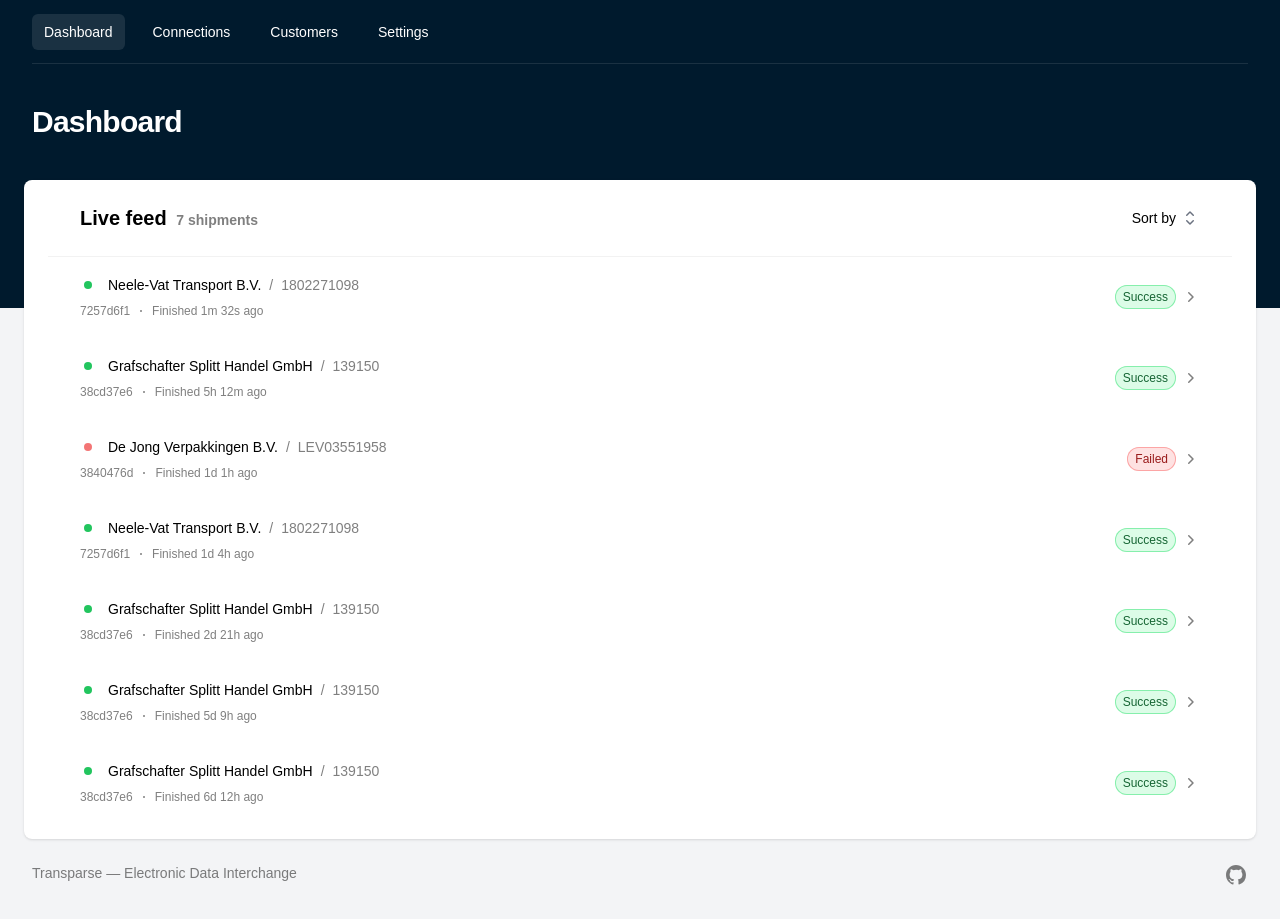
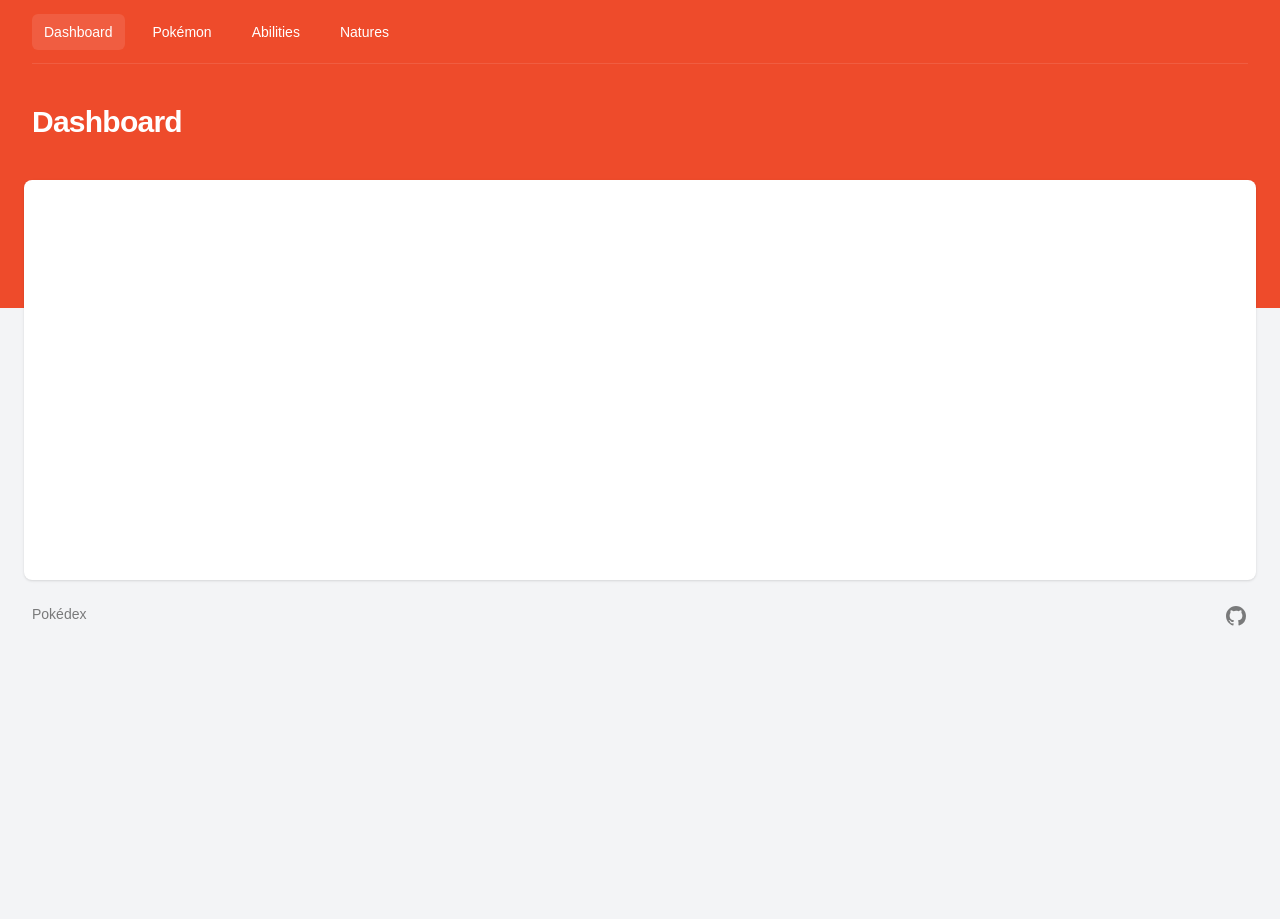
Before and after one commit to rutguo/pokedex-web, a Next.js app: page / in a window 1280 px wide. After the commit the page ends 800 px from the top, so only its background shows below. Built offline with nearby package versions, Linux system fonts and the light colour scheme; a web font is replaced by a local one.

Commit message:
Idea update

```diff
--- a/package.json
+++ b/package.json
@@ -1,6 +1,6 @@
 {
-  "name": "transparse",
-  "version": "0.0.1",
+  "name": "pokedex-web",
+  "version": "0.1.2",
   "private": true,
   "scripts": {
     "dev": "next dev",
--- a/src/app/connections/page.tsx
+++ b/src/app/abilities/page.tsx
@@ -1,3 +1,3 @@
-export default function Connections() {
+export default function Abilities() {
   return <div className="h-96"></div>;
 }
--- a/src/app/components/Footer.tsx
+++ b/src/app/components/Footer.tsx
@@ -3,7 +3,7 @@
 const items = [
   {
     name: "GitHub",
-    href: "https://github.com/rutguo/transparse",
+    href: "https://github.com/rutguo/pokedex-web",
     icon: (props: JSX.IntrinsicAttributes & SVGProps<SVGSVGElement>) => (
       <svg fill="currentColor" viewBox="0 0 24 24" {...props}>
         <path
@@ -21,7 +21,7 @@
     <footer>
       <div className="mx-auto max-w-7xl px-6 flex justify-between lg:px-8 pb-8">
         <p className="text-sm/6 text-black/50 -mt-0.5">
-          Transparse — Electronic Data Interchange
+          Pokédex
         </p>
         <div className="flex justify-center gap-x-6">
           {items.map((item) => (
--- a/src/app/components/Navigation.tsx
+++ b/src/app/components/Navigation.tsx
@@ -1,6 +1,5 @@
 "use client";
 import { usePathname } from "next/navigation";
-
 import {
   Disclosure,
   DisclosureButton,
@@ -10,9 +9,9 @@
 
 const navigation = [
   { name: "Dashboard", href: "/" },
-  { name: "Connections", href: "/connections" },
-  { name: "Customers", href: "/customers" },
-  { name: "Settings", href: "/settings" },
+  { name: "Pokémon", href: "/pokemon" },
+  { name: "Abilities", href: "/abilities" },
+  { name: "Natures", href: "/natures" },
 ];
 
 function classNames(...classes: string[]) {
--- a/src/app/layout.tsx
+++ b/src/app/layout.tsx
@@ -10,9 +10,9 @@
 });
 
 export const metadata: Metadata = {
-  title: "Transparse — Electronic Data Interchange",
+  title: "Pokédex",
   description:
-    "A Next.js-based parser for Transpas Enterprise EDI files, designed to transform digital transport order formats into a TPE-compatible XML structure. 🚛",
+    "",
 };
 
 export default function RootLayout({
--- a/src/app/customers/page.tsx
+++ b/src/app/natures/page.tsx
@@ -1,3 +1,3 @@
-export default function Customers() {
+export default function Natures() {
   return <div className="h-96"></div>;
 }
--- a/src/app/page.tsx
+++ b/src/app/page.tsx
@@ -1,171 +1,3 @@
-"use client";
-
-import { Menu, MenuButton, MenuItem, MenuItems } from "@headlessui/react";
-import { ChevronRightIcon, ChevronUpDownIcon } from "@heroicons/react/20/solid";
-
-const shipments = [
-  {
-    id: 1,
-    href: "#",
-    reference: "1802271098",
-    customer: "Neele-Vat Transport B.V.",
-    error: false,
-    date: "Finished 1m 32s ago",
-    uuid: "7257d6f1",
-  },
-  {
-    id: 2,
-    href: "#",
-    reference: "139150",
-    customer: "Grafschafter Splitt Handel GmbH",
-    error: false,
-    date: "Finished 5h 12m ago",
-    uuid: "38cd37e6",
-  },
-  {
-    id: 3,
-    href: "#",
-    reference: "LEV03551958",
-    customer: "De Jong Verpakkingen B.V.",
-    error: true,
-    date: "Finished 1d 1h ago",
-    uuid: "3840476d",
-  },
-  {
-    id: 4,
-    href: "#",
-    reference: "1802271098",
-    customer: "Neele-Vat Transport B.V.",
-    error: false,
-    date: "Finished 1d 4h ago",
-    uuid: "7257d6f1",
-  },
-  {
-    id: 5,
-    href: "#",
-    reference: "139150",
-    customer: "Grafschafter Splitt Handel GmbH",
-    error: false,
-    date: "Finished 2d 21h ago",
-    uuid: "38cd37e6",
-  },
-  {
-    id: 6,
-    href: "#",
-    reference: "139150",
-    customer: "Grafschafter Splitt Handel GmbH",
-    error: false,
-    date: "Finished 5d 9h ago",
-    uuid: "38cd37e6",
-  },
-  {
-    id: 7,
-    href: "#",
-    reference: "139150",
-    customer: "Grafschafter Splitt Handel GmbH",
-    error: false,
-    date: "Finished 6d 12h ago",
-    uuid: "38cd37e6",
-  },
-];
-
 export default function Dashboard() {
-  return (
-    <main>
-      <header className="flex items-center justify-between border-b border-black/5 px-4 py-4 sm:px-6 sm:py-6 lg:px-8">
-        <h1 className="text-xl font-semibold">
-          Live feed{" "}
-          <span className="text-black/50 text-sm ml-1">{`${shipments.length} shipments`}</span>
-        </h1>
-        {/* Sort dropdown */}
-        <Menu as="div" className="relative">
-          <MenuButton className="flex items-center gap-x-1 text-sm/6 font-medium">
-            Sort by
-            <ChevronUpDownIcon
-              aria-hidden="true"
-              className="size-5 text-gray-500"
-            />
-          </MenuButton>
-          <MenuItems
-            transition
-            className="absolute right-0 z-10 mt-2.5 w-40 origin-top-right rounded-md bg-white py-2 shadow-lg ring-1 ring-gray-900/5 transition focus:outline-none data-[closed]:scale-95 data-[closed]:transform data-[closed]:opacity-0 data-[enter]:duration-100 data-[leave]:duration-75 data-[enter]:ease-out data-[leave]:ease-in"
-          >
-            <MenuItem>
-              <a
-                href="#"
-                className="block px-3 py-1 text-sm/6 text-gray-900 data-[focus]:bg-gray-50 data-[focus]:outline-none"
-              >
-                Date
-              </a>
-            </MenuItem>
-            <MenuItem>
-              <a
-                href="#"
-                className="block px-3 py-1 text-sm/6 text-gray-900 data-[focus]:bg-gray-50 data-[focus]:outline-none"
-              >
-                Customer
-              </a>
-            </MenuItem>
-          </MenuItems>
-        </Menu>
-      </header>
-
-      {/* Deployment list */}
-      <ul role="list" className="divide-y divide-white/5">
-        {shipments.map((s) => (
-          <li
-            key={s.id}
-            className="relative flex items-center space-x-4 px-4 py-4 sm:px-6 lg:px-8"
-          >
-            <div className="min-w-0 flex-auto">
-              <div className="flex items-center gap-x-3">
-                <div className="flex-none rounded-full p-1">
-                  <div
-                    className={`size-2 rounded-full ${
-                      s.error ? "bg-red-500 animate-pulse" : "bg-green-500"
-                    }`}
-                  />
-                </div>
-                <h2 className="min-w-0 text-sm/6 hover:text-blue-700 transition">
-                  <a href={s.href} className="flex gap-x-2">
-                    <span className="truncate">{s.customer}</span>
-                    <span className="text-black/50">/</span>
-                    <span className="whitespace-nowrap text-black/50">
-                      {s.reference}
-                    </span>
-                    <span className="absolute inset-0" />
-                  </a>
-                </h2>
-              </div>
-              <div className="mt-1 flex items-center gap-x-2.5 text-xs/5 text-black/50">
-                <p className="truncate">{s.uuid}</p>
-                <svg
-                  viewBox="0 0 2 2"
-                  className="size-0.5 flex-none fill-black/50"
-                >
-                  <circle r={1} cx={1} cy={1} />
-                </svg>
-                <p className="whitespace-nowrap">{s.date}</p>
-              </div>
-            </div>
-            <div className="items-center gap-x-1 hidden md:flex">
-              <div
-                className={`flex-none rounded-full px-2 py-1 text-xs font-medium ring-1 ring-inset ${
-                  s.error
-                    ? "bg-red-100 ring-red-300 text-red-800"
-                    : "bg-green-100 ring-green-300 text-green-800"
-                }`}
-              >
-                {s.error ? "Failed" : "Success"}
-              </div>
-              <ChevronRightIcon
-                aria-hidden="true"
-                className="size-5 flex-none text-black/50"
-              />
-            </div>
-          </li>
-        ))}
-      </ul>
-    </main>
-  );
+  return <div className="h-96"></div>;
 }
--- a/src/app/settings/page.tsx
+++ b/src/app/pokemon/page.tsx
@@ -1,3 +1,3 @@
-export default function Settings() {
+export default function Pokemon() {
   return <div className="h-96"></div>;
 }
--- a/tailwind.config.ts
+++ b/tailwind.config.ts
@@ -9,7 +9,7 @@
   theme: {
     extend: {
       colors: {
-        primary: "#001a2d",
+        primary: "#EE4B2B",
       },
     },
   },
```
Also changed, not shown: 1 other file (tests, documents, lock files or other folders).
